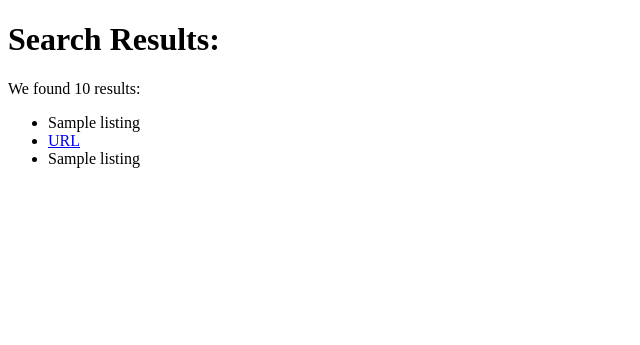
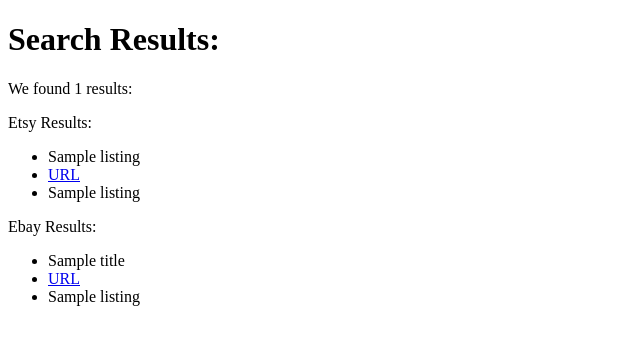
Before and after one commit to theresa-clare/Mineralchemy, a Flask app: template templates/search_results.html in a window 1280 px wide. Shown: the top 345 px of the page, without its empty margins (0-640 px from the left). Run offline with Flask 2, Linux system fonts and the light colour scheme; the template is opened without the code that fills it: most values are stand-ins (such as "Sample title", 1, 10 or a date in 2020); parts of the project's set-up code (start-up, migrations or seed data) failed here and were passed over; some libraries are stand-ins or nearby versions.

Commit message:
Changed route and search_results page to include Ebay listings

```diff
--- a/server.py
+++ b/server.py
@@ -1,7 +1,7 @@
 from flask import Flask, render_template, redirect, request, flash, session
 from model import User, connect_to_db, db
 import requests
-from search_apis import search_etsy
+from search_apis import search_etsy, search_ebay
 
 
 app = Flask(__name__)
@@ -104,8 +104,11 @@
 	max_price = request.form["max_price"]
 
 	etsy_num_results, etsy_listings = search_etsy(keywords, min_price, max_price)
+	ebay_num_results, ebay_listings = search_ebay(keywords, min_price, max_price)
 
-	return render_template("search_results.html", etsy_num_results=etsy_num_results, etsy_listings=etsy_listings)
+	total_count = etsy_num_results + int(ebay_num_results)
+
+	return render_template("search_results.html", total_count=total_count, etsy_listings=etsy_listings, ebay_listings=ebay_listings)
 
 
 @app.route("/listing/<int:listing_id>")
--- a/templates/search_results.html
+++ b/templates/search_results.html
@@ -3,8 +3,9 @@
 
 <h1>Search Results:</h1>
 
-<p>We found {{ etsy_num_results }} results:</p>
+<p>We found {{ total_count }} results:</p>
 
+<p>Etsy Results:</p>
 {% for listing in etsy_listings %}
 	<ul>
 		<li>{{ listing["title"] }}</li>
@@ -13,4 +14,13 @@
 	</ul>
 {% endfor %}
 
+<p>Ebay Results:</p>
+{% for listing in ebay_listings %}
+	<ul>
+		<li>{{ listing["title"][0] }}</li>
+		<li><a href={{ listing["viewItemURL"] }}>URL</a></li>
+		<li>{{ listing }}</li>
+	</ul>
+{% endfor %}
+
 {% endblock %}
```
